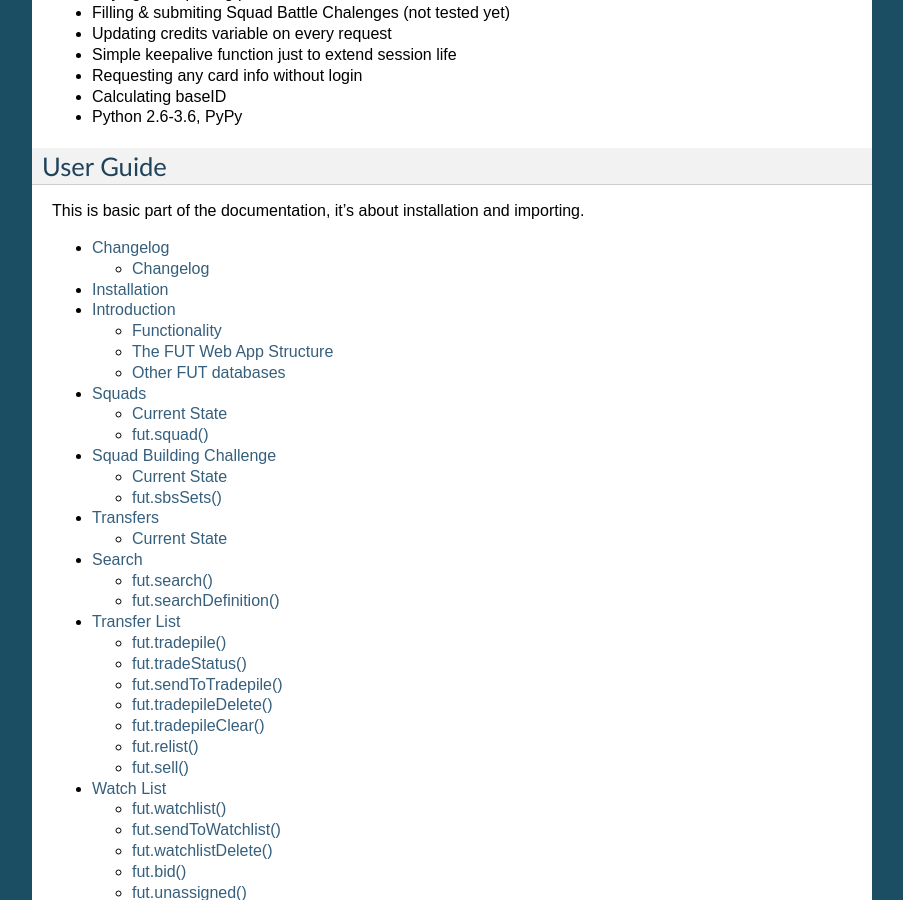
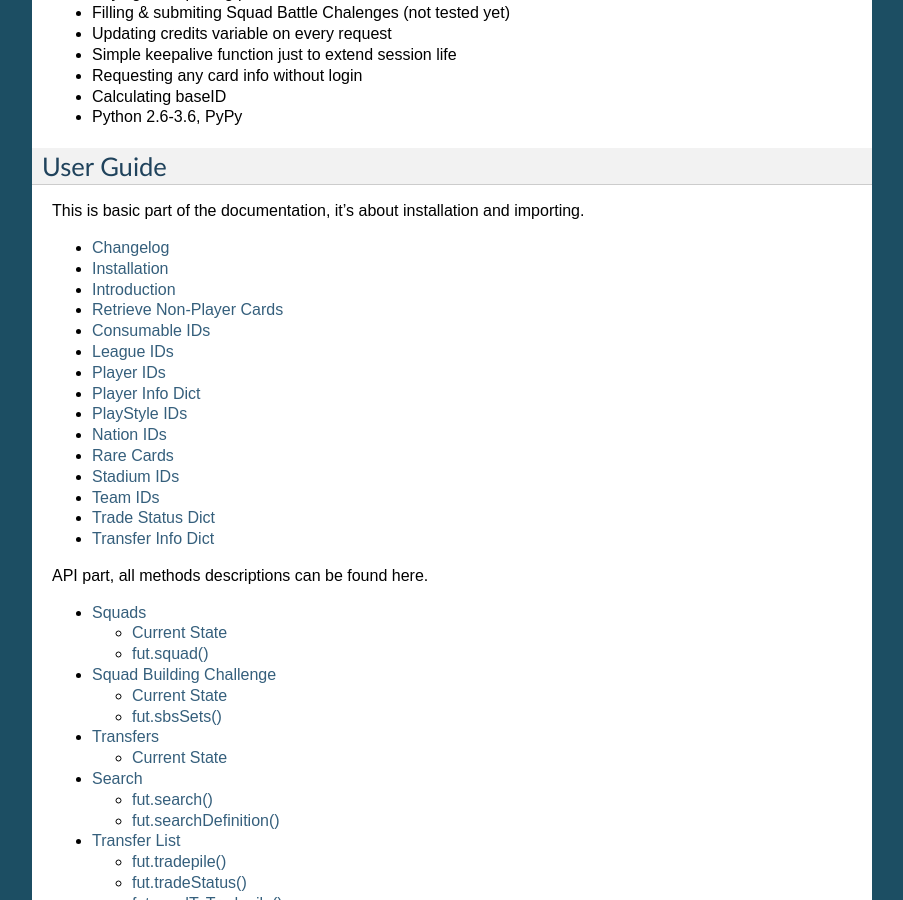
Before and after one commit to futapi/fut, a Sphinx documentation site: the page built from docs/index.rst, in a window 1280 px wide and 900 px high, scrolled down 504 px. Shown: the whole window, without its empty margins (198-1101 px from the left). Built offline with Sphinx 7.4.7, drawn with Linux system fonts in a browser that asks for light colours.

Commit message:
include rest of docs & move api to separate part

```diff
--- a/docs/index.rst
+++ b/docs/index.rst
@@ -65,16 +65,24 @@ User Guide
 This is basic part of the documentation, it's about installation and importing.
 
 .. toctree::
-   :maxdepth: 2
+   :maxdepth: 1
 
    user/changelog
    user/install
    user/introduction
-   user/squads
-   user/squadBuildingChallenges
-   user/transfers
-   user/store
-   user/club
+   user/cookbook
+   user/lookuptables
+
+API part, all methods descriptions can be found here.
+
+.. toctree::
+   :maxdepth: 2
+
+   api/squads
+   api/squadBuildingChallenges
+   api/transfers
+   api/store
+   api/club
 
 
 .. API Documentation
```
Also changed, not shown: docs/api/club.md (renamed from docs/user/club.md, +1 -1 lines), docs/api/squadBuildingChallenges.md (renamed from docs/user/squadBuildingChallenges.md, +1 -1 lines), docs/api/squads.md (renamed from docs/user/squads.md, +1 -1 lines), docs/api/store.md (renamed from docs/user/store.md, +1 -1 lines), docs/api/transfers.md (renamed from docs/user/transfers.md, +1 -1 lines), docs/user/cookbook.md (renamed from docs/cookbook.md), docs/user/lookuptables.md (renamed from docs/lookuptables.md).
